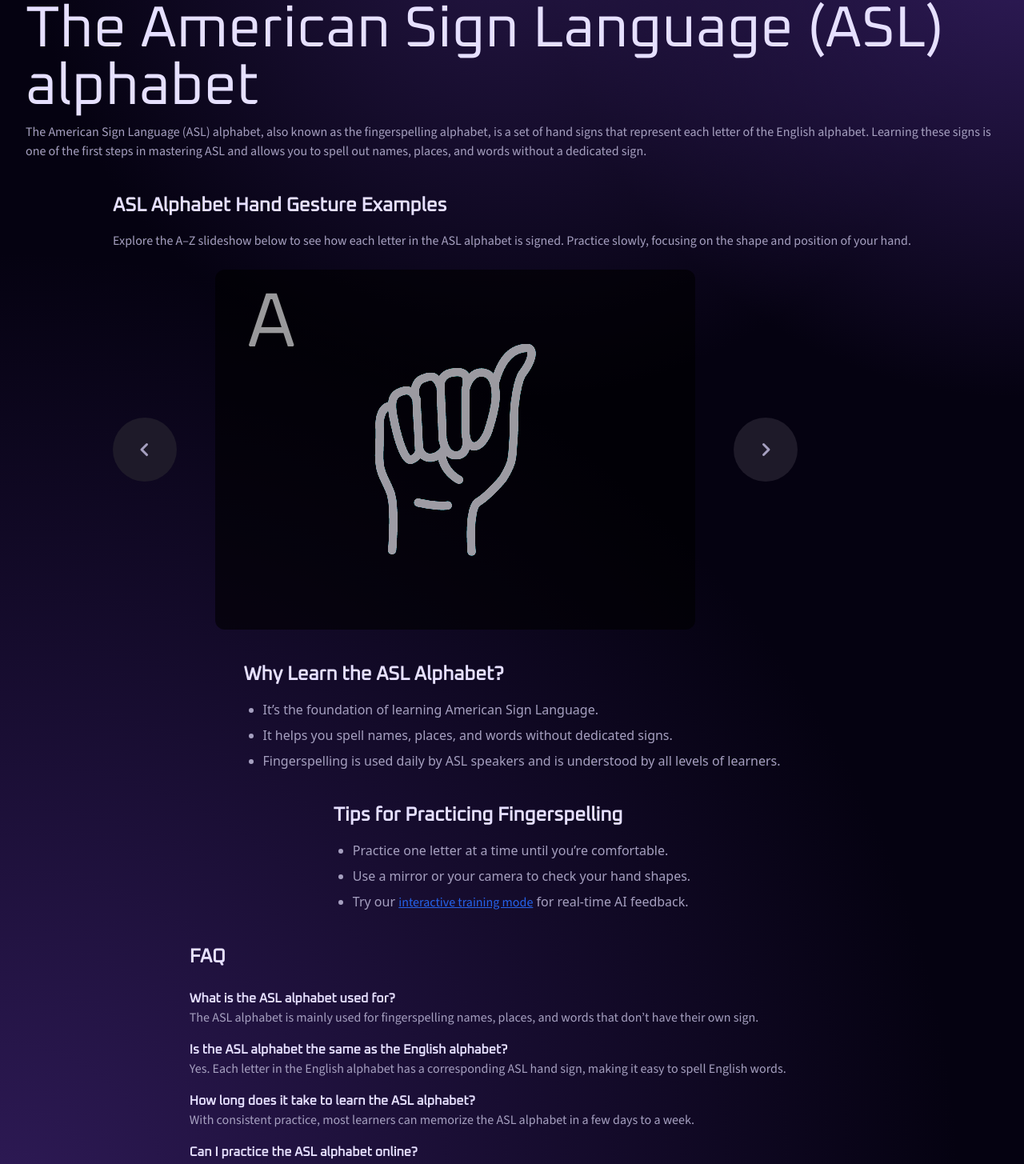
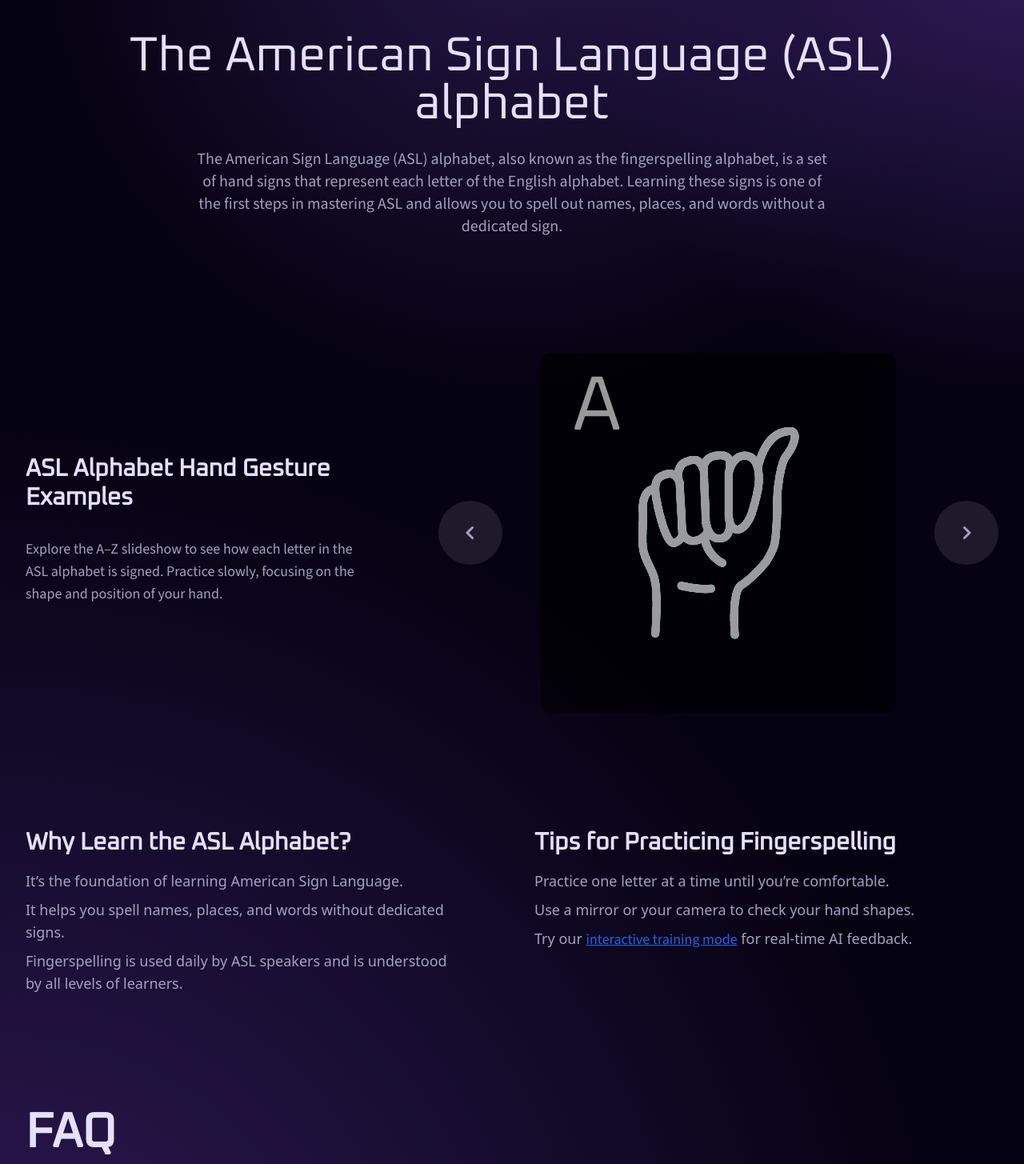
Before and after one commit to anttiromppanen/sign-language-teacher, a Next.js app: page /alphabet in a window 1280 px wide. Shown: the part 103-1558 px from the top of the page at 80% size. Built offline with nearby package versions, Linux system fonts and the light colour scheme.

Commit message:
initial styling /alphabet

```diff
--- a/src/app/alphabet/FaqSection.tsx
+++ b/src/app/alphabet/FaqSection.tsx
@@ -1,15 +1,15 @@
 function FaqSection() {
 	return (
-		<section className="flex flex-col gap-y-4">
-			<h2 className="text-2xl font-semibold">FAQ</h2>
-
+		<section className="lg:[&>article>h3]:text-xl lg:[&>article>p]:text-lg">
+			<h2 className="text-2xl font-semibold lg:text-6xl lg:mb-4">FAQ</h2>
+			<div className="flex flex-col gap-y-2 lg:grid lg:grid-cols-2 lg:gap-10 lg:[&>article]:pr-10 lg:[&>article>h3]:text-xl lg:[&>article>p]:text-lg">
 				<article>
 					<h3 className="font-semibold mt-2">
 						What is the ASL alphabet used for?
 					</h3>
 					<p>
-					The ASL alphabet is mainly used for fingerspelling names, places, and
-					words that don’t have their own sign.
+						The ASL alphabet is mainly used for fingerspelling names, places,
+						and words that don’t have their own sign.
 					</p>
 				</article>
 
@@ -18,8 +18,8 @@ function FaqSection() {
 						Is the ASL alphabet the same as the English alphabet?
 					</h3>
 					<p>
-					Yes. Each letter in the English alphabet has a corresponding ASL hand
-					sign, making it easy to spell English words.
+						Yes. Each letter in the English alphabet has a corresponding ASL
+						hand sign, making it easy to spell English words.
 					</p>
 				</article>
 
@@ -28,8 +28,8 @@ function FaqSection() {
 						How long does it take to learn the ASL alphabet?
 					</h3>
 					<p>
-					With consistent practice, most learners can memorize the ASL alphabet
-					in a few days to a week.
+						With consistent practice, most learners can memorize the ASL
+						alphabet in a few days to a week.
 					</p>
 				</article>
 
@@ -49,6 +49,7 @@ function FaqSection() {
 						with instant feedback.
 					</p>
 				</article>
+			</div>
 		</section>
 	);
 }
--- a/src/app/alphabet/ListSection.tsx
+++ b/src/app/alphabet/ListSection.tsx
@@ -1,9 +1,11 @@
 function ListSection() {
 	return (
-		<>
-			<section className="flex flex-col gap-y-4">
-				<h2 className="text-2xl font-semibold">Why Learn the ASL Alphabet?</h2>
-				<ul className="list-disc pl-6 space-y-2">
+		<section className="flex flex-col gap-y-8 lg:grid lg:grid-cols-2 lg:gap-x-14 lg:[&>article]:pr-10">
+			<article className="flex flex-col gap-y-4">
+				<h2 className="text-2xl font-semibold lg:text-3xl">
+					Why Learn the ASL Alphabet?
+				</h2>
+				<ul className="space-y-2 lg:text-lg">
 					<li>It’s the foundation of learning American Sign Language.</li>
 					<li>
 						It helps you spell names, places, and words without dedicated signs.
@@ -13,13 +15,13 @@ function ListSection() {
 						all levels of learners.
 					</li>
 				</ul>
-			</section>
+			</article>
 
-			<section className="flex flex-col gap-y-4">
-				<h2 className="text-2xl font-semibold">
+			<article className="flex flex-col gap-y-4">
+				<h2 className="text-2xl font-semibold lg:text-3xl">
 					Tips for Practicing Fingerspelling
 				</h2>
-				<ul className="list-disc pl-6 space-y-2">
+				<ul className="space-y-2 lg:text-lg">
 					<li>Practice one letter at a time until you’re comfortable.</li>
 					<li>Use a mirror or your camera to check your hand shapes.</li>
 					<li>
@@ -33,8 +35,8 @@ function ListSection() {
 						for real-time AI feedback.
 					</li>
 				</ul>
-			</section>
-		</>
+			</article>
+		</section>
 	);
 }
 
--- a/src/app/alphabet/page.tsx
+++ b/src/app/alphabet/page.tsx
@@ -15,12 +15,12 @@ export const metadata: Metadata = {
 function Alphabet() {
 	return (
 		<Container>
-			<main className="flex flex-col gap-y-10 items-center justify-center py-10 text-text-secondary">
-				<section>
-					<h1 className="text-4xl text-foreground mb-2 font-alice md:text-7xl">
+			<main className="flex flex-col gap-y-16 justify-center py-10 text-text-secondary lg:gap-y-36">
+				<section className="lg:px-8 flex flex-col justify-center w-full md:text-center lg:gap-y-4 lg:mt-10">
+					<h1 className="text-4xl text-foreground mb-2 font-alice md:text-6xl">
 						The American Sign Language (ASL) alphabet
 					</h1>
-					<p className="">
+					<p className="lg:text-xl max-w-[800px] mx-auto">
 						The American Sign Language (ASL) alphabet, also known as the
 						fingerspelling alphabet, is a set of hand signs that represent each
 						letter of the English alphabet. Learning these signs is one of the
@@ -30,15 +30,17 @@ function Alphabet() {
 				</section>
 
 				{/* Slideshow of A–Z with descriptive alt text */}
-				<section className="flex flex-col gap-y-4">
-					<h2 className="text-2xl font-semibold">
-						ASL Alphabet Hand Gesture Examples
-					</h2>
-					<p className="mb-2">
-						Explore the A–Z slideshow below to see how each letter in the ASL
-						alphabet is signed. Practice slowly, focusing on the shape and
-						position of your hand.
-					</p>
+				<section className="flex flex-col gap-y-8 xl:grid xl:grid-cols-[1fr_700px] 2xl:grid-cols-[1fr_840px] md:items-center">
+					<div className="flex flex-col gap-y-2 md:text-center xl:text-left lg:gap-y-8 lg:pr-20">
+						<h2 className="text-2xl font-semibold lg:text-3xl">
+							ASL Alphabet Hand Gesture Examples
+						</h2>
+						<p className="mb-2 lg:text-lg">
+							Explore the A–Z slideshow to see how each letter in the ASL
+							alphabet is signed. Practice slowly, focusing on the shape and
+							position of your hand.
+						</p>
+					</div>
 					<GestureSlideshow />
 				</section>
 
--- a/src/app/page.tsx
+++ b/src/app/page.tsx
@@ -20,11 +20,7 @@ function FirstSection() {
 			<div className="w-full items-center justify-center flex h-[calc(100vh-64px)] gap-x-4">
 				<div className="flex flex-col justify-center md:items-center gap-y-8 rounded-xl text-center">
 					<h1 className="text-5xl md:text-7xl lg:text-8xl font-oxanium sticky top-0 text-white rounded-lg font-semibold">
-						{!showTyped && (
-							<h1 className="block">
-								Learn American Sign Language (ASL) Online for Free
-							</h1>
-						)}
+						{!showTyped && "Learn American Sign Language (ASL) Online for Free"}
 						{showTyped && (
 							<ReactTyped
 								strings={["Learn American Sign Language (ASL) Online for Free"]}
```
Lines whose indentation alone changed are shown as unchanged.
